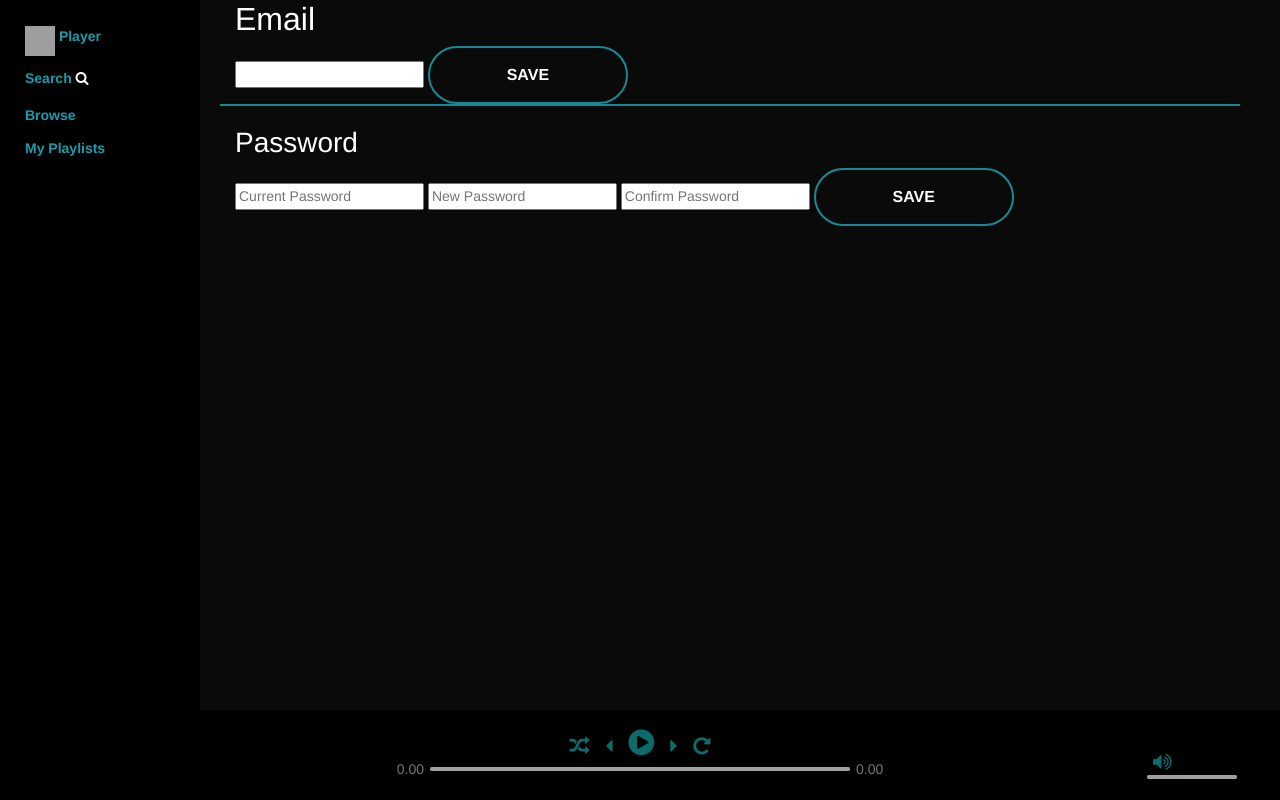
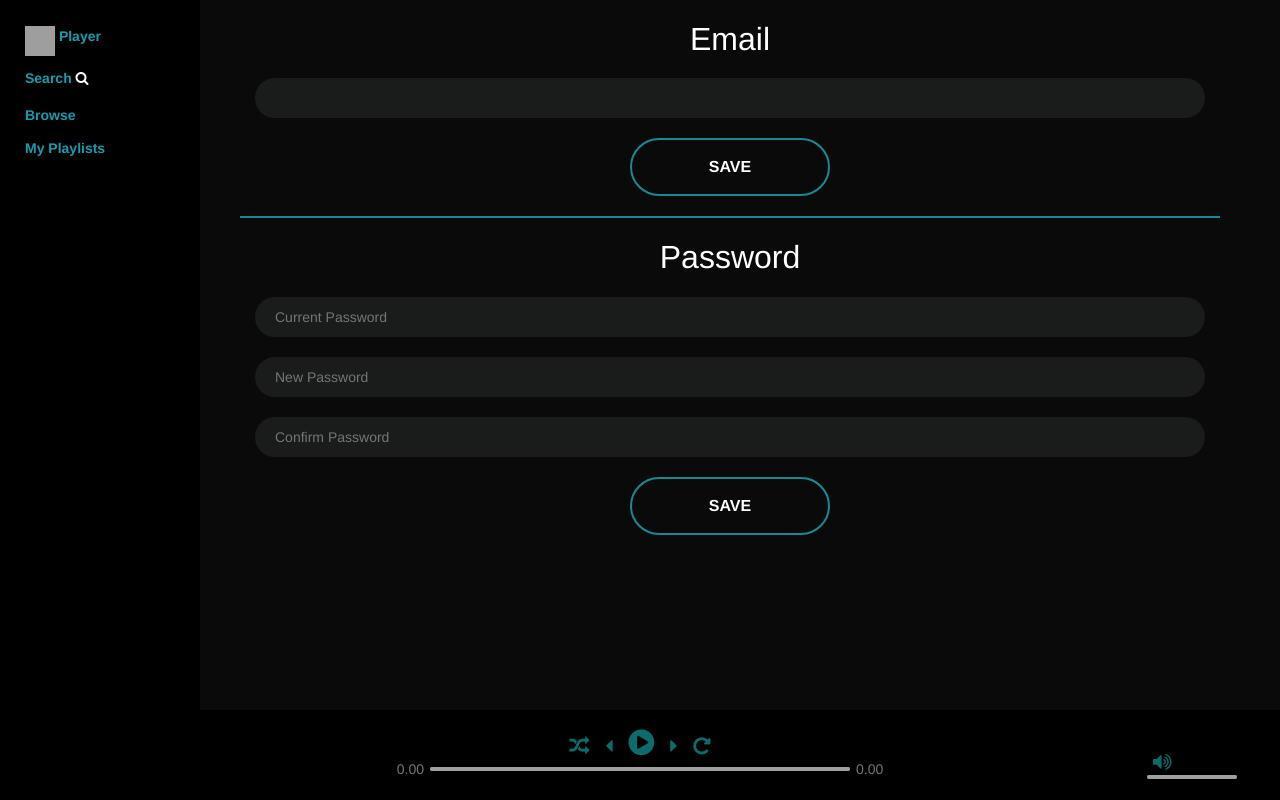
Before and after one commit to ismailshuaau/dhivehi_podcast, a PHP site: page /updateDetails.php in a window 1280 px wide. Run offline with PHP 8.4, Linux system fonts and the light colour scheme; the visitor is signed in with stand-in values (Sample User, id 1); data comes from the database, SQL or seed files in the repository; data that the repository does not hold is empty; some libraries are stand-ins or nearby versions; grey boxes are pictures that could not be loaded.

Commit message:
user detail form styled

```diff
--- a/assets/css/style.css
+++ b/assets/css/style.css
@@ -370,6 +370,7 @@ body {
     background-color: #1a1b1b;
     padding: 30px 30px;
     text-align: center;
+    border-radius: 80px;
 }
 
 .search-container h4 {
@@ -480,3 +481,37 @@ input:focus {
 .user-info {
     text-align: center;
 }
+
+.user-details {
+    padding: 20px;
+}
+
+.user-details .container h2 {
+    text-align: center;
+}
+
+.user-details .container input[type="text"],
+.user-details .container input[type="password"],
+.user-details .container .btn {
+    display: block;
+    margin: 20px auto;
+}
+
+.user-details .container input[type="text"],
+.user-details .container input[type="password"] {
+    height: 40px;
+    width: 100%;
+    background-color: 20px;
+    border-radius: 20px;
+    background:#1a1b1b;
+    border:none;
+    text-align: center
+    font-size: 20px;
+    font-weight: 300;
+    padding: 0 20px;
+}
+
+.user-details .container .message {
+    color: green;
+    font-weight: 300;
+}
--- a/updateDetails.php
+++ b/updateDetails.php
@@ -12,7 +12,7 @@
  		<button class="btn" onclick="">SAVE</button>
  	</div>
  	<div class="container">
- 		<h3>Password</h3>
+ 		<h2>Password</h2>
  		<input type="password" class="old-password" name="old-password" placeholder="Current Password">
  		<input type="password" class="new-password-1" name="new-password-1" placeholder="New Password">
  		<input type="password" class="new-password-2" name="new-password-2" placeholder="Confirm Password">
```
